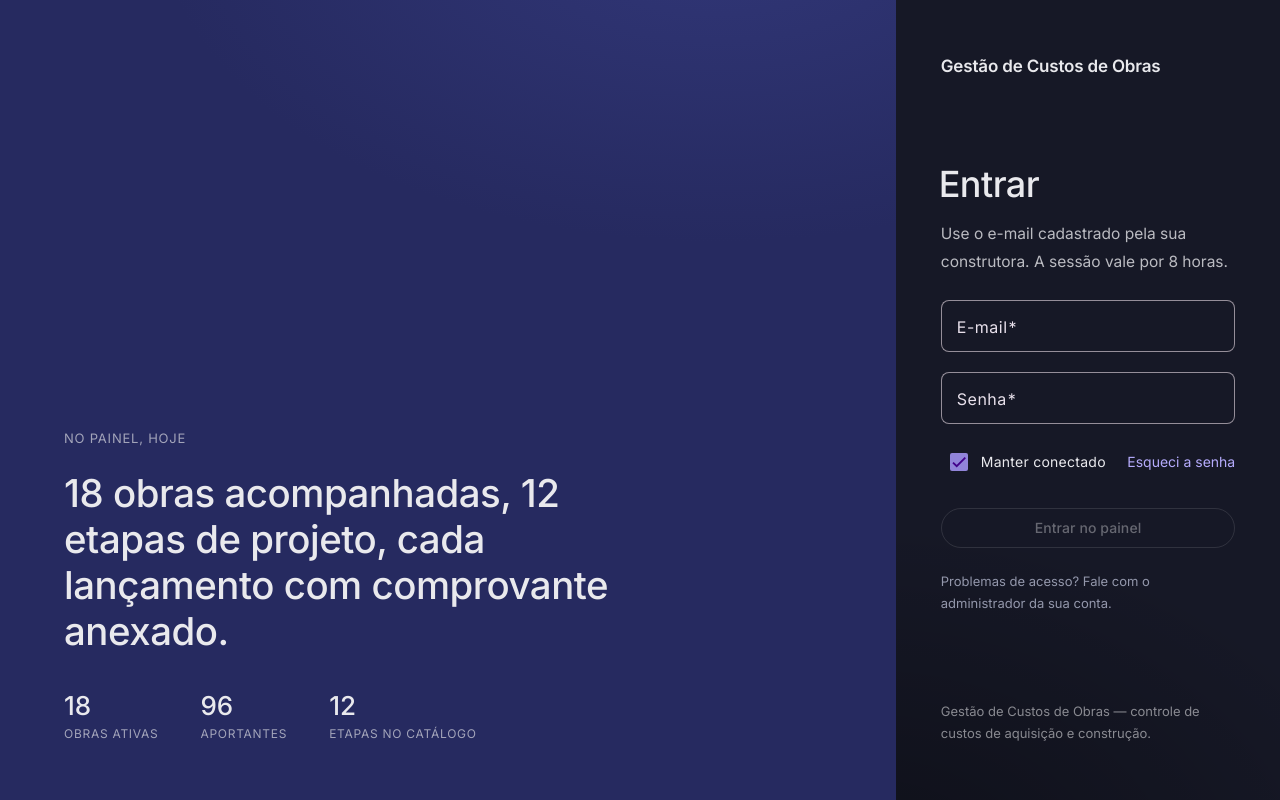
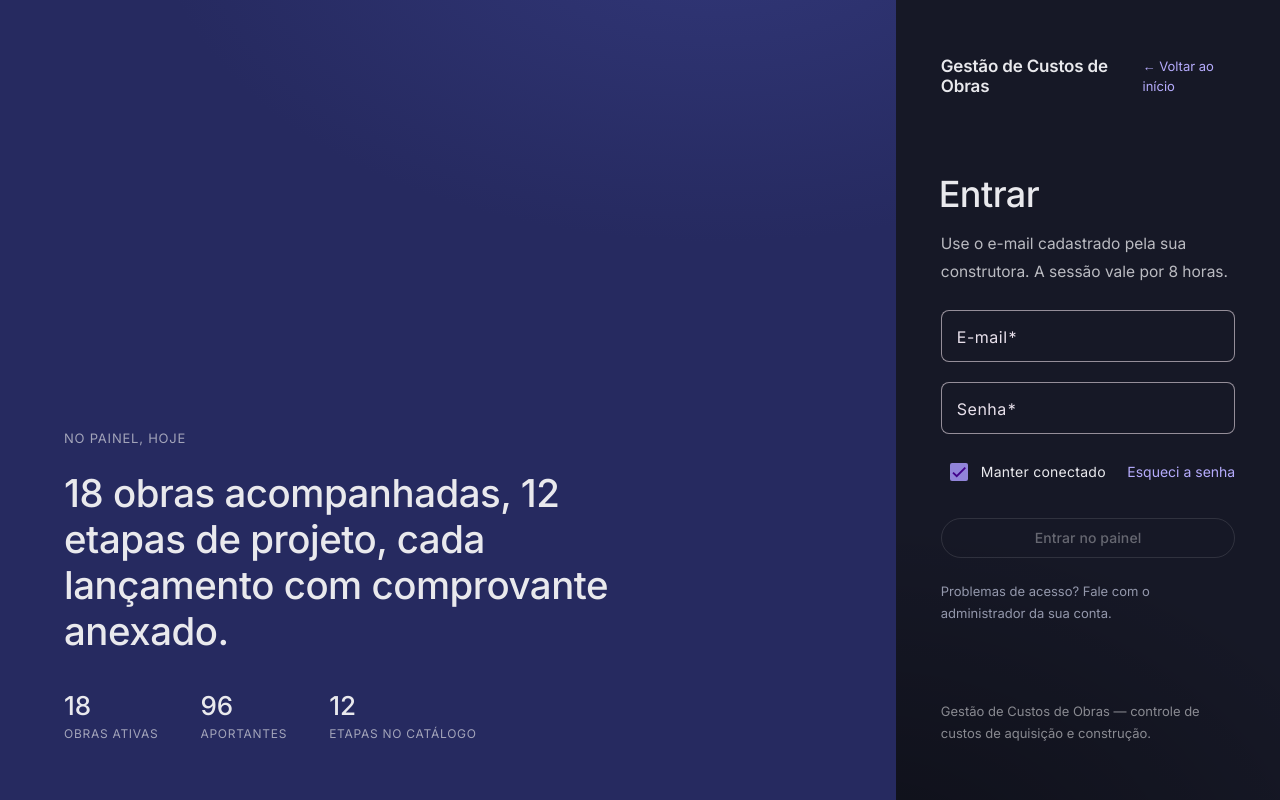
Before and after one commit to sergiogeneroso/gestao-custos-obras, an Angular app in the folder frontend/: page /login in a window 1280 px wide. Built offline with nearby package versions, Linux system fonts and the light colour scheme.

Commit message:
ajustes na tela de login, adicionado botão para retornar a landing page

```diff
--- a/frontend/src/app/core/auth/login/login.html
+++ b/frontend/src/app/core/auth/login/login.html
@@ -12,7 +12,10 @@
   </aside>
 
   <div class="login__form">
-    <span class="login__marca">Gestão de Custos de Obras</span>
+    <div class="login__topo">
+      <span class="login__marca">Gestão de Custos de Obras</span>
+      <a routerLink="/" class="login__voltar">← Voltar ao início</a>
+    </div>
 
     <div class="login__form-conteudo">
       <form [formGroup]="form" (ngSubmit)="entrar()">
--- a/frontend/src/app/core/auth/login/login.scss
+++ b/frontend/src/app/core/auth/login/login.scss
@@ -65,10 +65,27 @@
   background: radial-gradient(900px 600px at -10% 110%, rgba(0, 0, 0, 0.35), transparent 60%), var(--mat-sys-background);
 }
 
+.login__topo {
+  display: flex;
+  align-items: center;
+  justify-content: space-between;
+  gap: 12px;
+}
+
 .login__marca {
   font-weight: 600;
   font-size: 17px;
   letter-spacing: -0.01em;
+}
+
+.login__voltar {
+  font-size: 13px;
+  color: #b5abfc;
+  text-decoration: none;
+
+  &:hover {
+    color: #d2cefd;
+  }
 }
 
 .login__form-conteudo {
--- a/frontend/src/app/core/auth/login/login.ts
+++ b/frontend/src/app/core/auth/login/login.ts
@@ -1,6 +1,6 @@
 import { Component, inject, signal } from '@angular/core';
 import { ReactiveFormsModule, Validators, NonNullableFormBuilder } from '@angular/forms';
-import { Router } from '@angular/router';
+import { Router, RouterLink } from '@angular/router';
 import { MatButtonModule } from '@angular/material/button';
 import { MatCheckboxModule } from '@angular/material/checkbox';
 import { MatFormFieldModule } from '@angular/material/form-field';
@@ -11,6 +11,7 @@ import { AuthService } from '../auth.service';
   selector: 'app-login',
   imports: [
     ReactiveFormsModule,
+    RouterLink,
     MatButtonModule,
     MatCheckboxModule,
     MatFormFieldModule,
```
